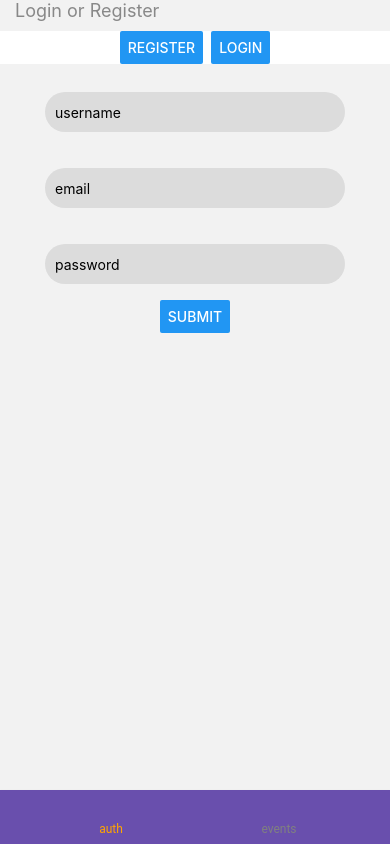
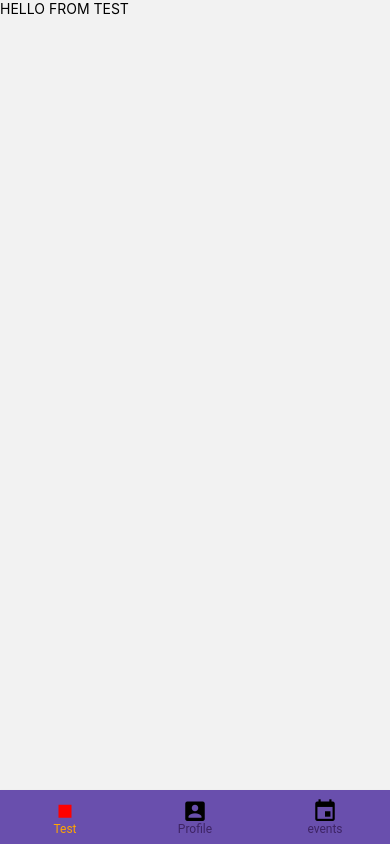
Before and after one commit to danielforkner/Expo-React-Native-Tutorial, a React Native app: screen /MyProfile in a window 390 px wide. Built offline with nearby package versions, Linux system fonts and the light colour scheme; no server answers.

Commit message:
demo on nested navigationContainers

```diff
--- a/src/Main.js
+++ b/src/Main.js
@@ -1,26 +1,25 @@
-import React, { useEffect, useState } from 'react';
-import { useDispatch, useSelector } from 'react-redux';
-import RegisterLogin from './components/auth/RegisterLogin';
-import Logout from './components/auth/Logout';
+import React, { useEffect } from 'react';
+import { useDispatch } from 'react-redux';
 import { auth } from './firebase';
 import { onAuthStateChanged } from 'firebase/auth';
 import { setIsLoggedIn } from './components/auth/authSlice';
 import { NavigationContainer } from '@react-navigation/native';
-import { createBottomTabNavigator } from '@react-navigation/bottom-tabs';
 import { createMaterialBottomTabNavigator } from '@react-navigation/material-bottom-tabs';
 import MaterialCommunityIcons from 'react-native-vector-icons/MaterialCommunityIcons';
 import AllEvents from './components/events/AllEvents';
-import MyProfile from './components/profile/MyProfile';
+import Profile from './components/profile/Profile';
+import Test from './components/profile/Test';
 
 export default function Main() {
   const dispatch = useDispatch();
-  const isLoggedIn = useSelector((state) => state.auth.isLoggedIn);
 
   useEffect(() => {
     onAuthStateChanged(auth, (user) => {
       if (user) {
+        console.log('USER FOUND');
         dispatch(setIsLoggedIn(true));
       } else {
+        console.log('NO USER');
         dispatch(setIsLoggedIn(false));
       }
     });
@@ -33,28 +32,37 @@ export default function Main() {
       <Navigator
         backBehavior="history"
         activeColor="orange"
-        inactiveColor="grey"
+        inactiveColor="#3e2465"
+        // labeled={false}
         barStyle={{ backgroundColor: '#694fad' }}
       >
-        {isLoggedIn ? (
         <Screen
-            name="auth"
-            component={Logout}
+          name="Test"
+          component={Test}
           options={{
             tabBarIcon: () => (
-                <MaterialCommunityIcons
-                  name="home"
-                  color={'orange'}
-                  size={26}
-                />
+              <MaterialCommunityIcons name="stop" color={'red'} size={26} />
             ),
           }}
         />
-        ) : (
-          <Screen name="auth" component={RegisterLogin} />
-        )}
-        <Screen name="events" component={AllEvents} />
-        {isLoggedIn ? <Screen name="my profile" component={MyProfile} /> : null}
+        <Screen
+          name="Profile"
+          component={Profile}
+          options={{
+            tabBarIcon: () => (
+              <MaterialCommunityIcons name="account-box" size={26} />
+            ),
+          }}
+        />
+        <Screen
+          name="events"
+          component={AllEvents}
+          options={{
+            tabBarIcon: () => (
+              <MaterialCommunityIcons name="calendar" size={26} />
+            ),
+          }}
+        />
       </Navigator>
     </NavigationContainer>
   );
--- a/src/components/auth/Logout.js
+++ b/src/components/auth/Logout.js
@@ -1,11 +1,9 @@
 import React from 'react';
-import { Button, View, Text } from 'react-native';
+import { Button, View, Text, SafeAreaView } from 'react-native';
 import { useDispatch, useSelector } from 'react-redux';
 import { logout } from '../../firebase';
-import { resetState } from './authSlice';
 
 const Logout = () => {
-  const dispatch = useDispatch();
   const user = useSelector((state) => state.auth.currentUser);
 
   return (
@@ -14,10 +12,8 @@ const Logout = () => {
         title={'Logout'}
         onPress={() => {
           logout();
-          // dispatch(resetState());
         }}
       />
-      {/* <Text>{`Hello, ${user?.name}`}</Text> */}
     </View>
   );
 };
--- a/src/components/auth/RegisterLogin.js
+++ b/src/components/auth/RegisterLogin.js
@@ -1,12 +1,19 @@
 import React, { useEffect, useState } from 'react';
-import { StyleSheet, View, TextInput, Text, Button } from 'react-native';
+import {
+  StyleSheet,
+  View,
+  TextInput,
+  Text,
+  Button,
+  SafeAreaView,
+} from 'react-native';
 import {
   registerWithEmailAndPassword,
   logInWithEmailAndPassword,
 } from '../../firebase';
 
 const RegisterLogin = () => {
-  const [isRegistering, setIsRegistering] = useState(true);
+  const [isRegistering, setIsRegistering] = useState(false);
   const [email, setEmail] = useState('');
   const [password, setPassword] = useState('');
   const [userName, setUserName] = useState('');
@@ -55,20 +62,14 @@ const RegisterLogin = () => {
   };
 
   return (
-    <View style={styles.container}>
-      <Text style={styles.instructions}>Login or Register</Text>
+    <SafeAreaView>
       <View style={styles.buttonContainer}>
+        <Button title={'Login'} onPress={() => setIsRegistering(false)} />
         <Button
-          style={styles.button}
           title={'Register'}
           onPress={() => {
             setIsRegistering(true);
           }}
-        />
-        <Button
-          style={styles.button}
-          title={'Login'}
-          onPress={() => setIsRegistering(false)}
         />
       </View>
       <View style={styles.form}>
@@ -96,37 +97,19 @@ const RegisterLogin = () => {
         <Button title={'Submit'} onPress={submitForm} />
       </View>
       {isError ? <Text>{errMessage.message}</Text> : null}
-    </View>
+    </SafeAreaView>
   );
 };
 
 const styles = StyleSheet.create({
-  container: {
-    textAlign: 'center',
-    // border: '1px solid black',
-  },
-  instructions: {
-    color: '#888',
-    fontSize: 18,
-    marginHorizontal: 15,
-    marginBottom: 10,
-  },
   buttonContainer: {
-    flex: 1,
     flexDirection: 'row',
-    gap: '.5rem',
     backgroundColor: '#fff',
-    alignItems: 'center',
     justifyContent: 'center',
-  },
-  button: {
-    borderRadius: 25,
   },
   form: {
     alignItems: 'center',
     justifyContent: 'center',
-    gap: '1rem',
-    marginVertical: '.5rem',
   },
   input: {
     marginTop: 20,
--- a/src/components/events/AddEvent.js
+++ b/src/components/events/AddEvent.js
@@ -7,9 +7,10 @@ import {
   getAllPublicEvents,
   getEventsByUserDocId,
 } from '../../firebase';
-import { setMyEvents } from '../events/eventsSlice';
+import { setMyEvents, setEvents } from '../events/eventsSlice';
 
-const AddEvents = ({ setEvents }) => {
+const AddEvents = () => {
+  const dispatch = useDispatch();
   const [eventName, setEventName] = useState('');
   const [form, setForm] = useState(false);
   const [eventDescription, setEventDescription] = useState('');
@@ -29,7 +30,7 @@ const AddEvents = ({ setEvents }) => {
         author: auth.currentUser.uid,
       });
       const events = await getAllPublicEvents();
-      setEvents(events);
+      dispatch(setEvents(events));
     } catch (error) {
       console.error(error);
     } finally {
--- a/src/components/events/eventsSlice.js
+++ b/src/components/events/eventsSlice.js
@@ -2,12 +2,16 @@ import { createSlice } from '@reduxjs/toolkit';
 
 const initialState = {
   myEvents: [],
+  events: [],
 };
 
 export const eventsSlice = createSlice({
   name: 'events',
   initialState,
   reducers: {
+    setEvents(state, action) {
+      state.events = action.payload;
+    },
     setMyEvents(state, action) {
       state.myEvents = action.payload;
     },
@@ -17,5 +21,5 @@ export const eventsSlice = createSlice({
   },
 });
 
-export const { setMyEvents, addToMyEvents } = eventsSlice.actions;
+export const { setMyEvents, addToMyEvents, setEvents } = eventsSlice.actions;
 export default eventsSlice.reducer;
--- /dev/null
+++ b/src/components/profile/Profile.js
@@ -0,0 +1,44 @@
+import { createMaterialBottomTabNavigator } from '@react-navigation/material-bottom-tabs';
+import React, { useState } from 'react';
+import { Button, View, Text, SafeAreaView } from 'react-native';
+import { useDispatch, useSelector } from 'react-redux';
+import { auth } from '../../firebase';
+import Logout from '../auth/Logout';
+import RegisterLogin from '../auth/RegisterLogin';
+import { NavigationContainer } from '@react-navigation/native';
+import Test from './Test';
+import MyProfile from './MyProfile';
+
+const Profile = ({ navigation }) => {
+  const isLoggedIn = useSelector((state) => state.auth.isLoggedIn);
+  const [user, setUser] = useState(auth.currentUser);
+
+  const { Navigator, Screen } = createMaterialBottomTabNavigator();
+
+  return (
+    <NavigationContainer independent={true}>
+      <Navigator>
+        <Screen name="Test" component={Test} />
+        <Screen name="MyProfile" component={MyProfile} />
+        {/* <View>
+          {isLoggedIn ? (
+            <SafeAreaView>
+              <Logout />
+              <Text>EMAIL: {user?.email}</Text>
+              <Text>DISPLAY NAME: {user?.displayName}</Text>
+              <Button title={'Update Profile'} />
+              <Button
+                title={'NAVIGATE TO TEST'}
+                onPress={() => navigation.navigate('Test')}
+              />
+            </SafeAreaView>
+          ) : (
+            <RegisterLogin />
+          )}
+        </View> */}
+      </Navigator>
+    </NavigationContainer>
+  );
+};
+
+export default Profile;
--- /dev/null
+++ b/src/components/profile/Test.js
@@ -0,0 +1,12 @@
+import React from 'react';
+import { SafeAreaView, Text, View } from 'react-native';
+
+const Test = () => {
+  return (
+    <SafeAreaView>
+      <Text>HELLO FROM TEST</Text>
+    </SafeAreaView>
+  );
+};
+
+export default Test;
--- a/src/firebase.js
+++ b/src/firebase.js
@@ -113,10 +113,10 @@ export const getAllPublicEvents = async () => {
   return events;
 };
 
-export const getEventsByUserDocId = async (docid) => {
+export const getEventsByUid = async (uid) => {
   const events = [];
   const eventsRef = collection(db, 'events');
-  const q = query(eventsRef, where('author', '==', docid));
+  const q = query(eventsRef, where('author', '==', uid));
   const querySnapshot = await getDocs(q);
   querySnapshot.forEach((doc) => {
     events.push(doc.data());
--- a/src/styles.js
+++ b/src/styles.js
@@ -7,6 +7,10 @@ const styles = StyleSheet.create({
     alignItems: 'center',
     justifyContent: 'center',
   },
+  scrollView: {
+    backgroundColor: 'pink',
+    marginHorizontal: 20,
+  },
 });
 
 export default styles;
```
Also changed, not shown: src/components/events/AllEvents.js (+16 -7 lines), src/components/events/MyEvents.js (+18 -17 lines), src/components/profile/MyProfile.js (+15 -4 lines). Lines whose indentation alone changed are shown as unchanged.
